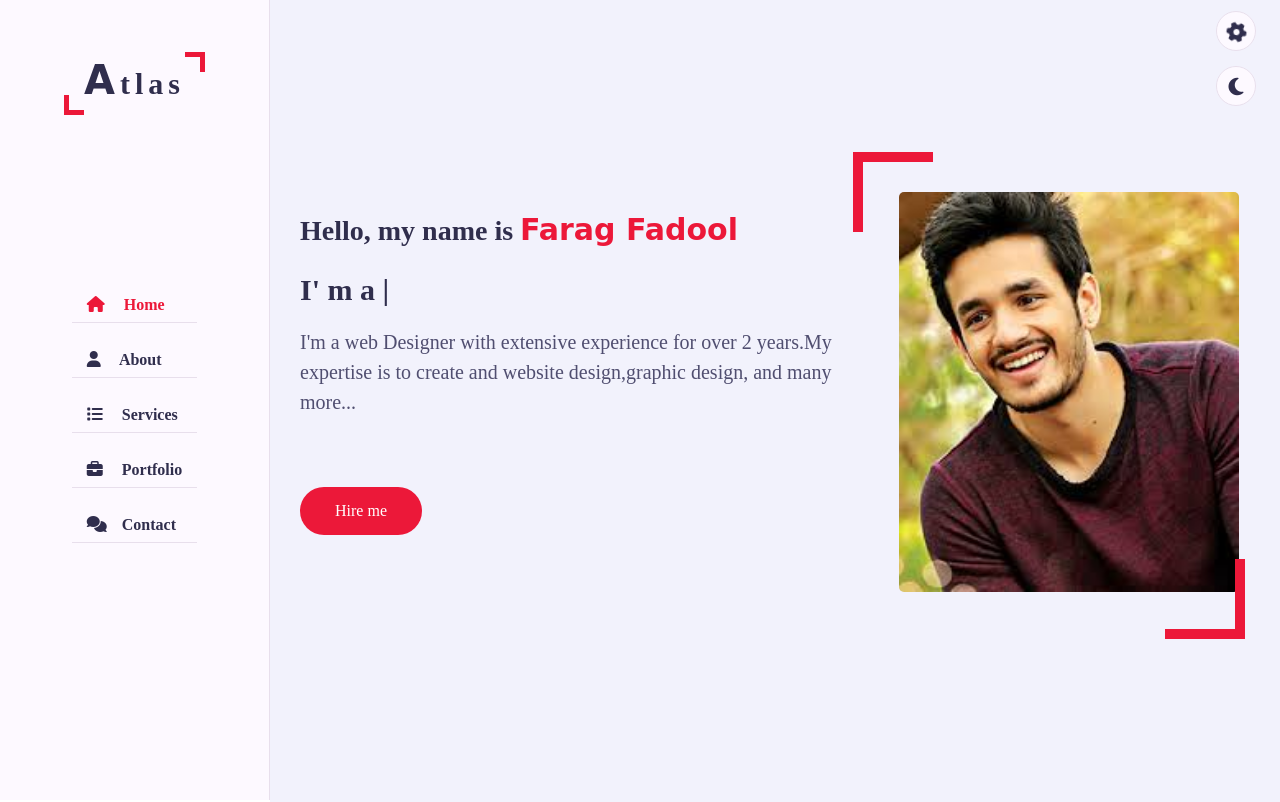
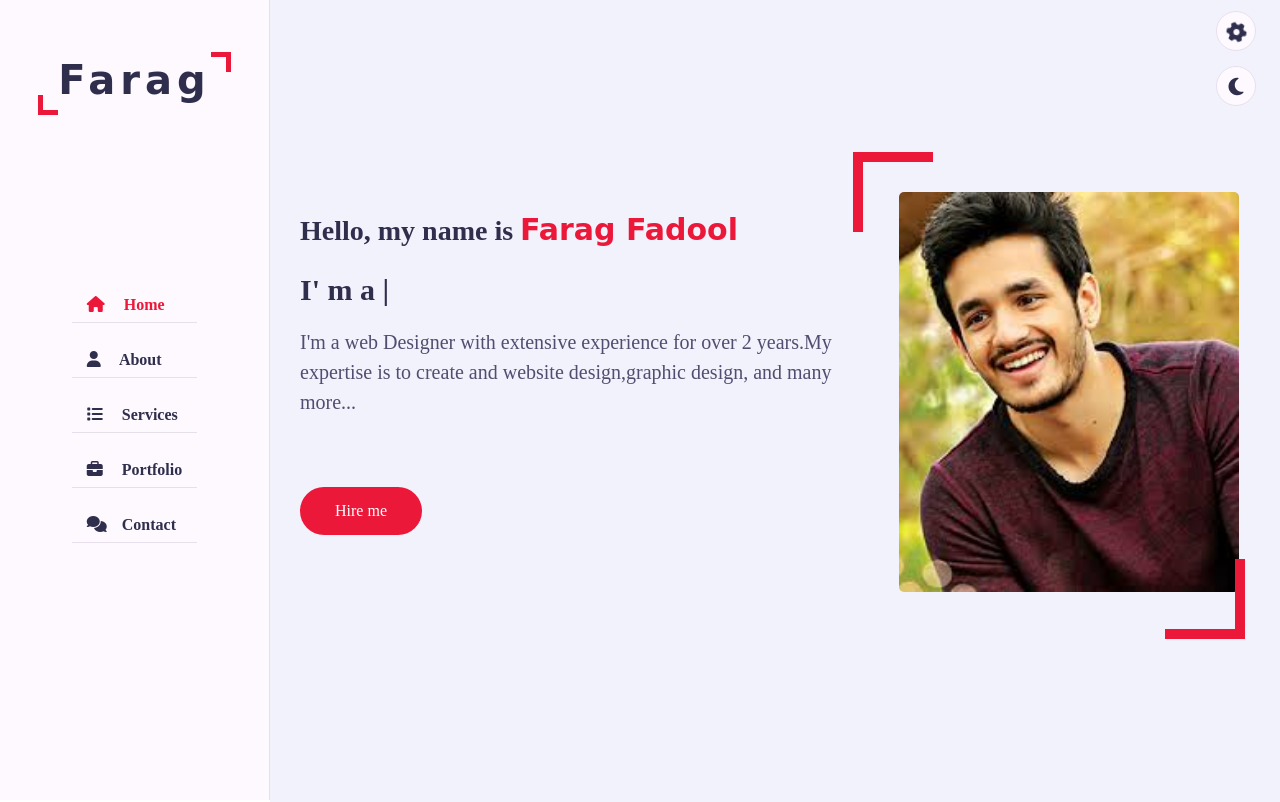
Before and after one commit to farag232/portfolio, a plain HTML site: page index.html in a window 1280 px wide. Shown: the top 802 px of the page. Drawn offline with nearby package versions, Linux system fonts and the light colour scheme; a web font is replaced by a local one.

Commit message:
second message

```diff
--- a/index.html
+++ b/index.html
@@ -22,7 +22,7 @@
         <!--===== aside start=====-->
         <div class="aside">
             <div class="logo">
-                <a href="#"><span>A</span>tlas</a>
+                <a href="#"><span>Farag</span></a>
             </div>
             <div class="nav-toggler">
                 <span></span>
```
